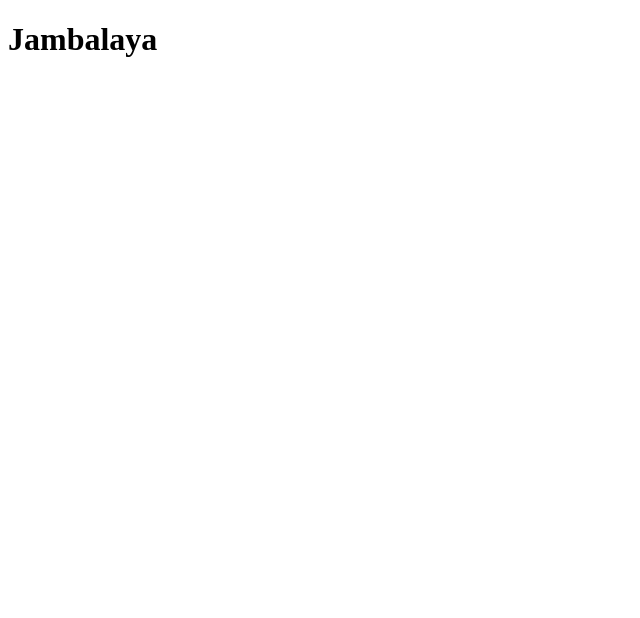
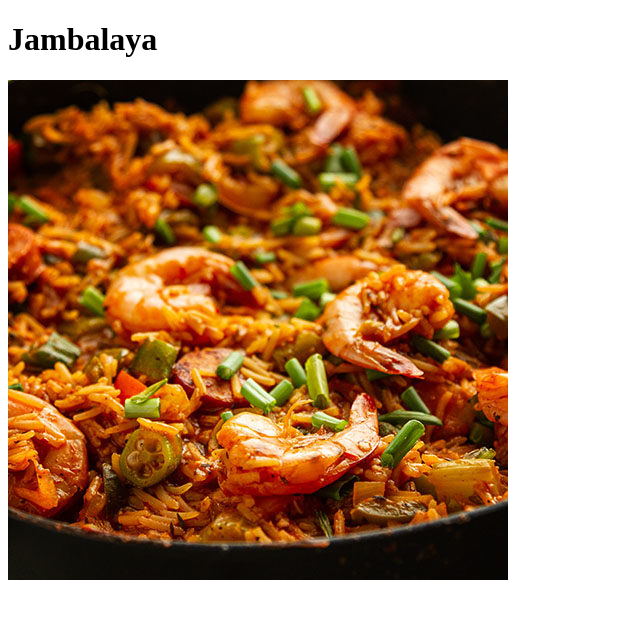
Before and after one commit to Jlopes1998/odin-recipes, a plain HTML site: page recipes/jambalaya.html in a window 1280 px wide. Shown: the whole page, without its empty margins (0-640 px from the left). Drawn offline with Linux system fonts and the light colour scheme.

Commit message:
changed image for jambalaya.html and added description to jambalaya.html

```diff
--- a/recipes/jambalaya.html
+++ b/recipes/jambalaya.html
@@ -6,5 +6,6 @@
 </head>
 <body>
     <h1>Jambalaya</h1>
+    <img src="../recipe_images/Jambalaya.jpg" alt="photo of Jambalaya">
 </body>
 </html>
```
Also changed, not shown: index.html (+1 -0 lines), recipe_images/Jambalaya.jpg (added).
